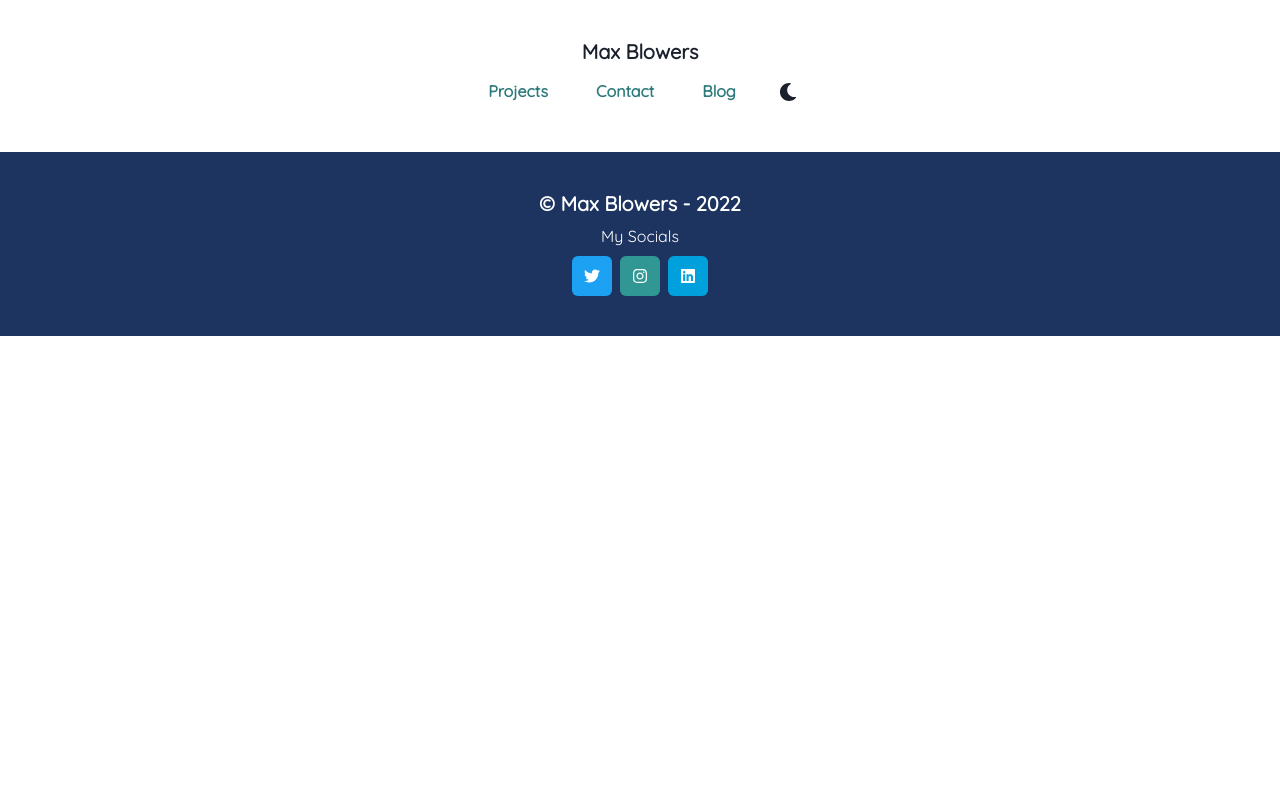
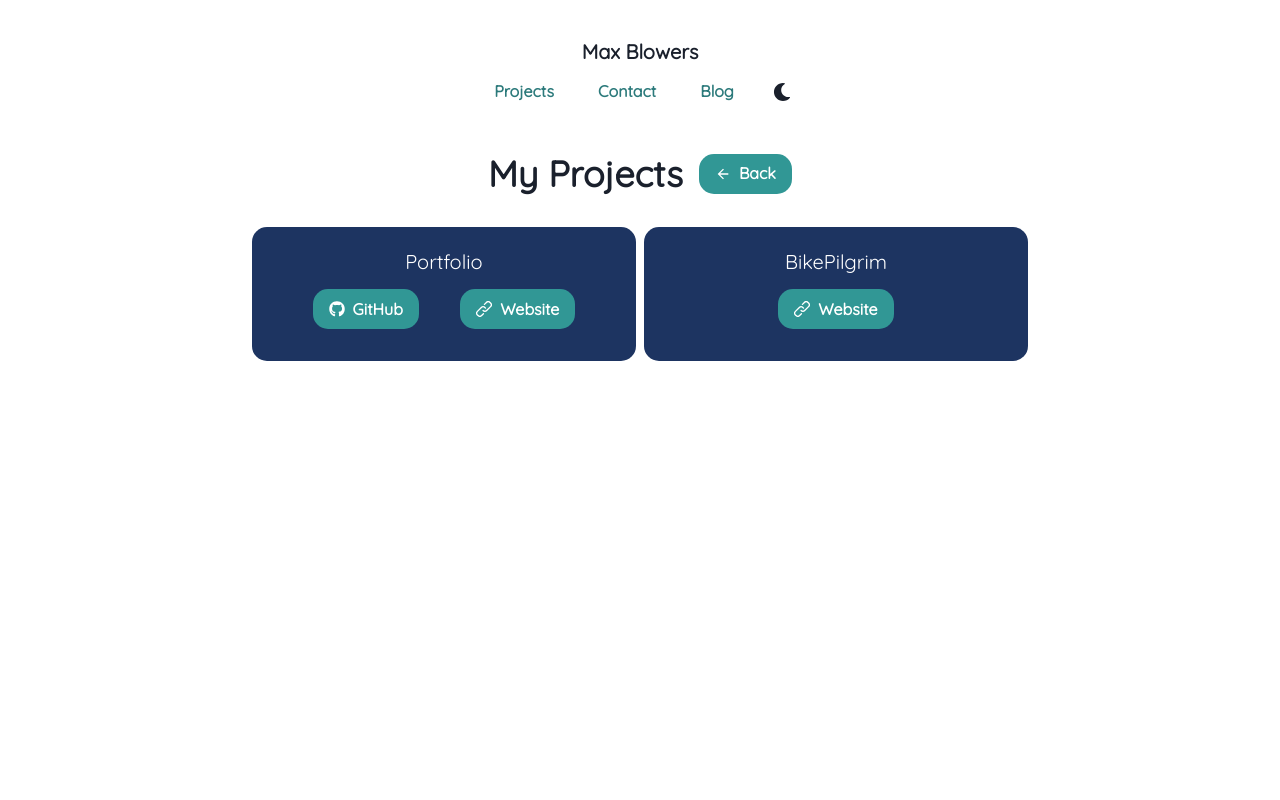
Before and after one commit to BlowersMax/blowersmax, a React (Create React App) app: page /projects in a window 1280 px wide. Shown: the top 800 px of the page. Built offline with nearby package versions, Linux system fonts and the light colour scheme.

Commit message:
werk werk

```diff
--- a/src/App.js
+++ b/src/App.js
@@ -10,6 +10,7 @@ import { BrowserRouter, Route, Routes } from 'react-router-dom';
 import Footer from './components/navigation/footer';
 import { initializeApp } from "firebase/app";
 import { getAnalytics } from "firebase/analytics";
+import Projects from './pages/projects/projects';
 
 const theme = extendTheme({
   colors: {
@@ -46,6 +47,7 @@ function App() {
       <BrowserRouter>
         <Routes>
           <Route path='/' element={<Home />} />
+          <Route path='/projects' element={<Projects />} />
         </Routes>
       </BrowserRouter>
       <Footer />
--- a/src/components/about/about.js
+++ b/src/components/about/about.js
@@ -24,12 +24,12 @@ function About() {
       <Text fontSize="xl" mx={7} my={3}>
         Some Q's and A's
       </Text>
-      <Accordion allowToggle width={{md: '75%'}} mx={5}>
+      <Accordion allowToggle width={{ md: '75%' }} mx={5}>
         <AccordionItem my={1}>
           <h2>
             <AccordionButton>
               <Box flex="1" textAlign="left">
-                What Technologies Do I Use?
+                What technologies do I use?
               </Box>
               <AccordionIcon />
             </AccordionButton>
@@ -43,7 +43,7 @@ function About() {
           <h2>
             <AccordionButton>
               <Box flex="1" textAlign="left">
-                Am I Currently Availible to make a site?
+                Am I currently taking new clients?
               </Box>
               <AccordionIcon />
             </AccordionButton>
@@ -51,7 +51,7 @@ function About() {
           <AccordionPanel>
             Yes! Shoot me a message at my{' '}
             <Link href="#contact" color="teal">
-              contact page
+              contact form
             </Link>
           </AccordionPanel>
         </AccordionItem>
@@ -59,16 +59,16 @@ function About() {
           <h2>
             <AccordionButton>
               <Box flex="1" textAlign="left">
-                What Are My Prices?
+                Pricing?
               </Box>
               <AccordionIcon />
             </AccordionButton>
           </h2>
           <AccordionPanel>
-            There is no straight forward answer to that question, it's different
-            for every site. To get a quote head to my{' '}
+            There is no easy answer to that question, it's different for every
+            site. To get a quote head to my{' '}
             <Link href="#contact" color="teal">
-              contact page
+              contact form
             </Link>
           </AccordionPanel>
         </AccordionItem>
@@ -76,7 +76,7 @@ function About() {
           <h2>
             <AccordionButton>
               <Box flex="1" textAlign="left">
-                How Long Does it Take to Get a Site?
+                How long does it take to make a site?
               </Box>
               <AccordionIcon />
             </AccordionButton>
--- a/src/components/contact/contact.js
+++ b/src/components/contact/contact.js
@@ -19,9 +19,9 @@ function Contact() {
     <Flex align="center" justify="center" direction="column">
       <Heading>Let's Chat</Heading>
       <Box w={[300, 400, 500]}>
-        <FormControl isRequired="true">
+        <FormControl isRequired="true" >
           <FormLabel htmlFor="name">Full Name</FormLabel>
-          <Input placeholder="Full Name" />
+          <Input placeholder="Full Name" borderRadius={15} />
         </FormControl>
         <FormControl my="3" isRequired="true">
           <FormLabel htmlFor="name">Email</FormLabel>
@@ -30,12 +30,12 @@ function Contact() {
               pointerEvents="none"
               children={<EmailIcon color="gray.300" />}
             />
-            <Input type="email" placeholder="Email" />
+            <Input type="email" placeholder="Email" borderRadius={15} />
           </InputGroup>
         </FormControl>
         <FormControl my="3" isRequired="true">
           <FormLabel htmlFor="name">Message</FormLabel>
-          <Textarea placeholder="Message" />
+          <Textarea placeholder="Message" borderRadius={15} />
         </FormControl>
         <Button
           minW="100%"
@@ -50,6 +50,7 @@ function Contact() {
               status: 'warning',
               duration: '3000',
               isCloseable: 'true',
+              position: 'top'
             });
           }}
         >
--- a/src/components/navigation/header.js
+++ b/src/components/navigation/header.js
@@ -1,3 +1,4 @@
+import { useNavigate } from 'react-router-dom';
 import { ColorModeSwitcher } from '../../ColorModeSwitcher';
 
 const {
@@ -21,9 +22,17 @@ function Header() {
       my="10"
     >
       <Box>
-        <Heading size="md">Max Blowers</Heading>
+        <Heading
+          onClick={() => {
+            window.location = '/';
+          }}
+          _hover={{ color: 'teal', cursor: 'pointer' }}
+          size="md"
+        >
+          Max Blowers
+        </Heading>
       </Box>
-      <ButtonGroup gap="2">
+      <ButtonGroup gap="1">
         <Button
           colorScheme="teal"
           variant="ghost"
@@ -47,12 +56,13 @@ function Header() {
           variant="ghost"
           onClick={() => {
             toast({
-              title: 'Oh Dear...',
+              title: 'Oh No...',
               description:
                 "It appears this page isn't ready yet! Check back soon.",
               status: 'warning',
               duration: '3000',
               isCloseable: 'true',
+              position: 'top',
             });
           }}
         >
--- a/src/components/projects/projects.js
+++ b/src/components/projects/projects.js
@@ -1,6 +1,7 @@
-import { LinkIcon } from '@chakra-ui/icons';
+import { ArrowForwardIcon, LinkIcon } from '@chakra-ui/icons';
 import { Box, Button, Center, Flex, Heading, Text } from '@chakra-ui/react';
 import { FaGithub } from 'react-icons/fa';
+import { useNavigate } from 'react-router-dom';
 
 function FeaturedProjects() {
   function handleurl(url) {
@@ -9,6 +10,8 @@ function FeaturedProjects() {
       win.focus();
     }
   }
+
+  let navi = useNavigate()
 
   return (
     <Flex
@@ -33,11 +36,25 @@ function FeaturedProjects() {
           </Center>
           <Text></Text>
           <Flex justify="space-around" my={3}>
-            <Button colorScheme="teal" leftIcon={<FaGithub />}>
+            <Button
+              colorScheme="teal"
+              borderRadius={15}
+              leftIcon={<FaGithub />}
+              onClick={() => {
+                handleurl('https://github.com/blowersmax');
+              }}
+            >
               GitHub
             </Button>
-            <Button colorScheme="teal" leftIcon={<LinkIcon />}>
-              Link
+            <Button
+              colorScheme="teal"
+              leftIcon={<LinkIcon />}
+              borderRadius={15}
+              onClick={() => {
+                handleurl('/');
+              }}
+            >
+              Website
             </Button>
           </Flex>
         </Box>
@@ -54,8 +71,15 @@ function FeaturedProjects() {
           </Center>
           <Text></Text>
           <Flex justify="space-around" my={3}>
-            <Button onClick={() => {handleurl('https://bikepilgrim.webflow.io')}} colorScheme="teal" leftIcon={<LinkIcon />}>
-              Link
+            <Button
+              onClick={() => {
+                handleurl('https://bikepilgrim.webflow.io');
+              }}
+              colorScheme="teal"
+              leftIcon={<LinkIcon />}
+              borderRadius={15}
+            >
+              Website
             </Button>
           </Flex>
         </Box>
@@ -68,18 +92,34 @@ function FeaturedProjects() {
           borderRadius={15}
         >
           <Center>
-            <Text fontSize="xl">My Portfolio</Text>
+            <Text fontSize="xl">Coming Soon</Text>
           </Center>
           <Flex justify="space-around" my={3}>
-            <Button colorScheme="teal" leftIcon={<FaGithub />}>
-              GitHub
+            <Button
+              colorScheme="teal"
+              borderRadius={15}
+              leftIcon={<FaGithub />}
+            >
+              Soon!
             </Button>
-            <Button colorScheme="teal" leftIcon={<LinkIcon />}>
-              Link
+            <Button
+              colorScheme="teal"
+              borderRadius={15}
+              leftIcon={<LinkIcon />}
+            >
+              Soon!
             </Button>
           </Flex>
         </Box>
       </Flex>
+      <Button
+        rightIcon={<ArrowForwardIcon />}
+        borderRadius={15}
+        colorScheme={'teal'}
+        onClick={() => {navi('/projects')}}
+      >
+        See More
+      </Button>
     </Flex>
   );
 }
--- a/src/pages/home/home.js
+++ b/src/pages/home/home.js
@@ -17,7 +17,7 @@ function Home() {
       <Alert status="info" borderRadius={15}>
         <AlertIcon />
         <AlertTitle>
-          This site is still under construction. Things may be move or be added.
+          This site is still under construction. Things may be moved or be added.
         </AlertTitle>
       </Alert>
       <Hero />
--- a/src/pages/projects/projects.js
+++ b/src/pages/projects/projects.js
@@ -1,11 +1,104 @@
-import { Flex, Heading } from "@chakra-ui/react";
+import { ArrowBackIcon, LinkIcon } from '@chakra-ui/icons';
+import {
+  Flex,
+  Heading,
+  Box,
+  Center,
+  Text,
+  Button,
+  IconButton,
+  HStack,
+  Spacer,
+} from '@chakra-ui/react';
+import { FaBackward, FaGithub } from 'react-icons/fa';
+import { useNavigate } from 'react-router-dom';
 
 function Projects() {
-    return(
-        <Flex>
-            <Heading>My Projects</Heading>
-        </Flex>
-    )
+  const navi = useNavigate();
+  function handleurl(url) {
+    const win = window.open(url, '_blank');
+    if (win != null) {
+      win.focus();
+    }
+  }
+  return (
+    <Flex direction="column" minH="100vh" align="center" mx={3}>
+      <HStack>
+        <Heading>My Projects</Heading>
+        <Spacer />
+        <Button
+          leftIcon={<ArrowBackIcon />}
+          colorScheme="teal"
+          borderRadius={15}
+          onClick={() => {navi('/')}}
+        >
+          Back
+        </Button>
+      </HStack>
+      <Flex direction="row" my={8} gap={2} wrap="wrap">
+        <Box
+          bg="brand.100"
+          minW="sm"
+          color="white"
+          px={10}
+          py={5}
+          borderRadius={15}
+        >
+          <Center>
+            <Text fontSize="xl">Portfolio</Text>
+          </Center>
+          <Text></Text>
+          <Flex justify="space-around" my={3}>
+            <Button
+              colorScheme="teal"
+              borderRadius={15}
+              leftIcon={<FaGithub />}
+              onClick={() => {
+                handleurl('https://github.com/blowersmax');
+              }}
+            >
+              GitHub
+            </Button>
+            <Button
+              onClick={() => {
+                handleurl('/');
+              }}
+              colorScheme="teal"
+              leftIcon={<LinkIcon />}
+              borderRadius={15}
+            >
+              Website
+            </Button>
+          </Flex>
+        </Box>
+        <Box
+          bg="brand.100"
+          minW="sm"
+          color="white"
+          px={10}
+          py={5}
+          borderRadius={15}
+        >
+          <Center>
+            <Text fontSize="xl">BikePilgrim</Text>
+          </Center>
+          <Text></Text>
+          <Flex justify="space-around" my={3}>
+            <Button
+              onClick={() => {
+                handleurl('https://bikepilgrim.webflow.io');
+              }}
+              colorScheme="teal"
+              leftIcon={<LinkIcon />}
+              borderRadius={15}
+            >
+              Website
+            </Button>
+          </Flex>
+        </Box>
+      </Flex>
+    </Flex>
+  );
 }
 
 export default Projects;
```
